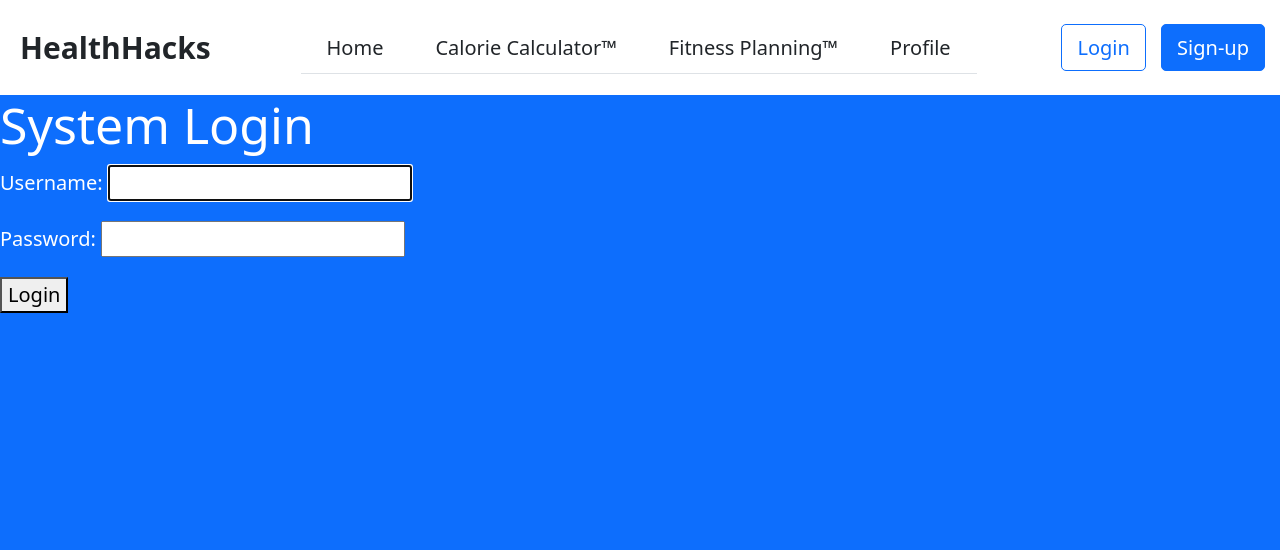
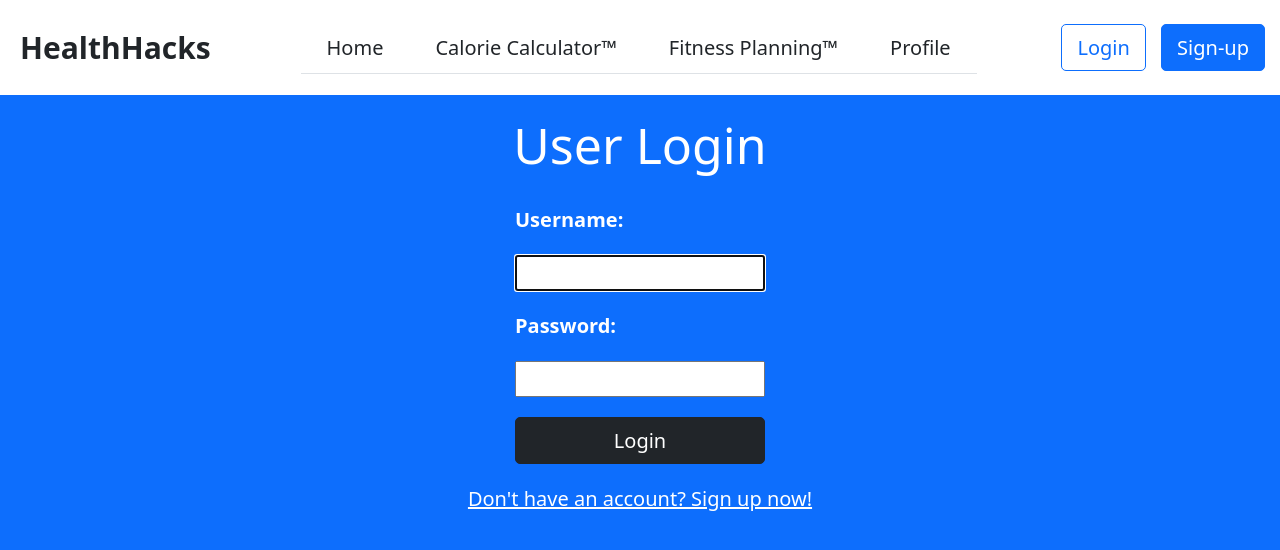
Before and after one commit to EatonWu/MnT_Health_Website, a Django app: page /healthhacks/login/ in a window 1280 px wide. Shown: the top 550 px of the page. Run offline with Django 4.2, Linux system fonts and the light colour scheme.

Commit message:
visual changes

```diff
--- a/calorie_calc/views.py
+++ b/calorie_calc/views.py
@@ -3,9 +3,11 @@ from django.http import HttpResponse
 from forms import forms
 from backend import calorie_calc
 from healthhacks.models import User, CalorieCalc
+from django.contrib.auth.decorators import login_required
 
 
 # Create your views here.
+@login_required(login_url='/healthhacks/login/')
 def index(request):
     user = list(User.objects.filter(username__exact=request.user.username))[0]
     calculated = bool(user.calorie_count)
@@ -23,7 +25,7 @@ def index(request):
                 user.calorie_count.delete()
 
             calorie = CalorieCalc(age=data['age'], weight=data['weight'], height=data['height'], gender=data['gender'],
-                        activity=data['activity'], goal=data['goal'])
+                                  activity=data['activity'], goal=data['goal'])
             calorie.save()
             user.calorie_count = calorie
             user.save()
--- a/healthhacks/static/css/styles.css
+++ b/healthhacks/static/css/styles.css
@@ -53,3 +53,23 @@ a:hover {
     display: inline-block;
     padding: 0 10px;
 }
+
+.login label {
+    font-weight: bold;
+    width: 20%;
+    margin: 10px 0;
+    align-self: center;
+}
+
+.login input, .login span {
+    width: 20%;
+    margin: 10px 0;
+    align-self: center;
+}
+
+.errorlist {
+    color: #00ff7e;
+    font-weight: bold;
+    list-style: none;
+    align-self: center;
+}
--- a/templates/registration/login.html
+++ b/templates/registration/login.html
@@ -1,10 +1,13 @@
 {% extends 'base_generic.html' %}
 
 {% block content %}
-    <h1>System Login</h1>
-    <form method="POST">
-         {% csrf_token %}
-        {{form.as_p}}
-        <button>Login</button>
-    </form>
+    <div class="container-fluid my-auto">
+        <h1 class="text-center my-3">User Login</h1>
+        <form class="login d-flex flex-column justify-content-center" method="POST">
+            {% csrf_token %}
+            {{ form }}
+            <button class="btn btn-dark" style="width: 20%; align-self: center; margin-top: 10px">Login</button>
+        </form>
+    <a class="d-flex justify-content-center my-3" href="{% url 'register_url' %}"> Don't have an account? Sign up now!</a>
+    </div>
 {% endblock %}
```
Also changed, not shown: day_selector/templates/day_selector/index.html (+6 -1 lines), templates/registration/register.html (+8 -6 lines).
